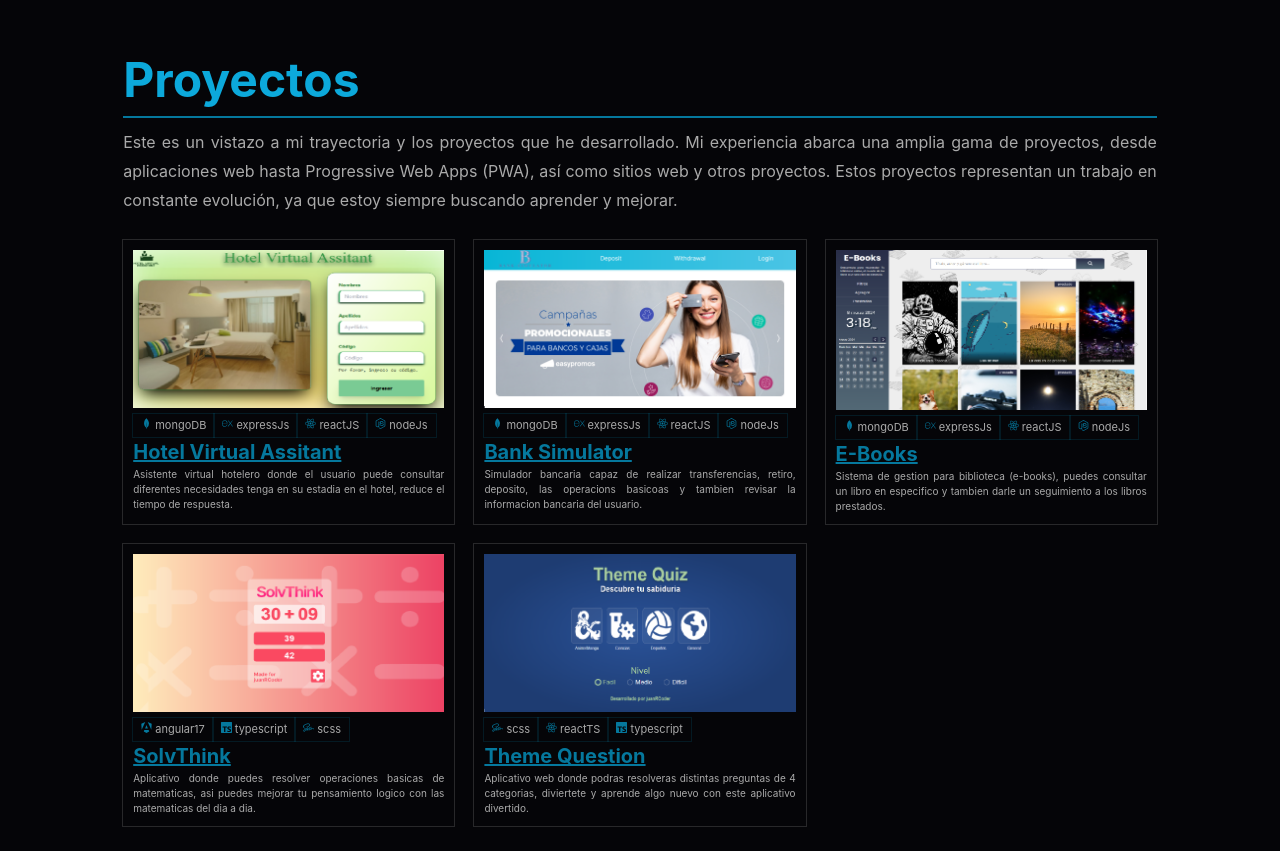
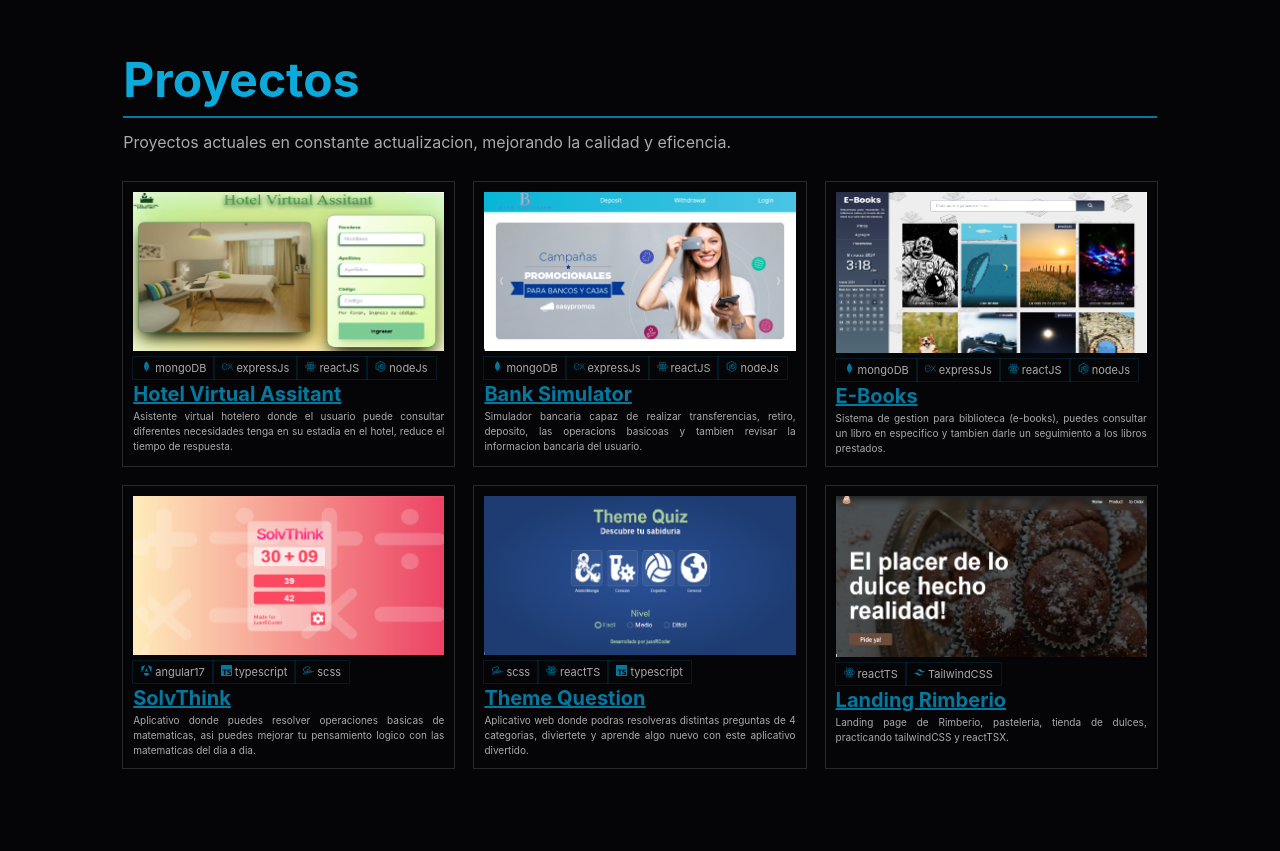
Before and after one commit to juanRCoder/updating-portfolio, a React (Vite) app: page / in a window 1280 px wide. Shown: the part 1300-2151 px from the top of the page. After the commit the page ends 2093 px from the top, so only its background shows below. Built offline with nearby package versions, Linux system fonts and the light colour scheme; the HTML template or start-up script is replaced by a standard one.

Commit message:
update: add new project

```diff
--- a/index.html
+++ b/index.html
@@ -4,6 +4,11 @@
     <meta charset="UTF-8" />
     <link rel="icon" type="image/svg" href="./public/vite.svg" />
     <meta name="viewport" content="width=device-width, initial-scale=1.0" />
+    <meta name="keyword" content="portfolio web, juan Ramirez, web developer, desarrollador web, frontend Developer">
+    <meta name="description" content="portfolio web donde veras las habilidades y proyectos de juan ramirez">
+    <meta name="author" content="Juan Ramirez">
+    <meta name="copyright" content="juan Ramirez">
+    <meta name="robots" content="index">
     <title>Juan Ramirez | Portfolio</title>
   </head>
   <body>
--- a/src/App.tsx
+++ b/src/App.tsx
@@ -7,7 +7,6 @@ import "./App.scss";
 function App() {
 
   return (
-
     <div className="MainInterface">
       <Home />
       <About />
--- a/src/components/Skills/Skills.tsx
+++ b/src/components/Skills/Skills.tsx
@@ -1,5 +1,5 @@
 import { FaHtml5, FaCss3Alt, FaGitAlt, FaReact, FaNodeJs, FaBootstrap, FaFigma, FaSass } from "react-icons/fa6";
-import { SiJavascript, SiTypescript, SiJquery, SiPython, SiFlask, SiMysql, SiMongodb, SiExpress, SiAngular, SiCanva } from "react-icons/si";
+import { SiJavascript, SiTypescript, SiJquery, SiPython, SiFlask, SiMysql, SiMongodb, SiExpress, SiAngular, SiCanva, SiTailwindcss } from "react-icons/si";
 import { TbBrandVscode } from "react-icons/tb";
 
 import './Skills.scss';
@@ -25,6 +25,7 @@ function Skills() {
         { icon: <FaFigma className="rIcon" />, text: 'figma' },
         { icon: <TbBrandVscode className="rIcon" />, text: 'vsCode' },
         { icon: <FaSass className="rIcon" />, text: 'scss' },
+        { icon: <SiTailwindcss className="rIcon" />, text: 'tailwindCSS' },
     ]
     return (
         <article className='aboutContainer'>
--- a/src/components/projects/Projects.tsx
+++ b/src/components/projects/Projects.tsx
@@ -1,10 +1,11 @@
 import { FaReact, FaNodeJs, FaSass, FaGithub, FaEarthAmericas } from "react-icons/fa6";
-import { SiTypescript, SiMongodb, SiExpress, SiAngular } from "react-icons/si";
+import { SiTypescript, SiMongodb, SiExpress, SiAngular, SiTailwindcss } from "react-icons/si";
 import HVA from '../../assets/project_HVA.webp';
 import BS from '../../assets/project_BS.webp';
 import EBOOK from '../../assets/project_EBOOK.webp';
 import ST from '../../assets/project_ST.webp';
 import TQ from '../../assets/project_TQ.webp';
+import RIMBERIO from '../../assets/project_RIMBERIO.webp';
 import './Projectss.scss';
 
 function Projects() {
@@ -13,8 +14,7 @@ function Projects() {
             <div className='aboutMe'>
                 <h1>Proyectos</h1>
                 <p>
-                    Este es un vistazo a mi trayectoria y los proyectos que he desarrollado. Mi experiencia abarca una amplia gama de proyectos, desde aplicaciones web hasta Progressive Web Apps (PWA), así como sitios web y otros proyectos.
-                    Estos proyectos representan un trabajo en constante evolución, ya que estoy siempre buscando aprender y mejorar.
+                    Proyectos actuales en constante actualizacion, mejorando la calidad y eficencia.
                 </p>
             </div>
             <section className='aboutContainer_projects'>
@@ -110,6 +110,23 @@ function Projects() {
                         Aplicativo web donde podras resolveras distintas preguntas de 4 categorias, diviertete y aprende algo nuevo con este aplicativo divertido.
                     </p>
                 </div>
+                <div className='aboutContainer_projects_box'>
+                    <div className='imgContainer'>
+                        <img src={RIMBERIO} alt='TQ' title='rimberio' />
+                        <div className='outline'>
+                            <a href="https://github.com/juanRCoder/pageWeb-rimberio"><FaGithub className="rIcon" />GitHub</a>
+                            <a href="https://page-web-rimberio.vercel.app/">< FaEarthAmericas className="rIcon" />Web</a>
+                        </div>
+                    </div>
+                    <div className='techContainer'>
+                        <span><FaReact />reactTS</span>
+                        <span><SiTailwindcss />TailwindCSS</span>
+                    </div>
+                    <h1>Landing Rimberio</h1>
+                    <p>
+                        Landing page de Rimberio, pasteleria, tienda de dulces, practicando tailwindCSS y reactTSX.
+                    </p>
+                </div>
             </section>
         </article>
     )
```
Also changed, not shown: src/assets/project_RIMBERIO.webp (added), 1 other file (tests, documents, lock files or other folders).
